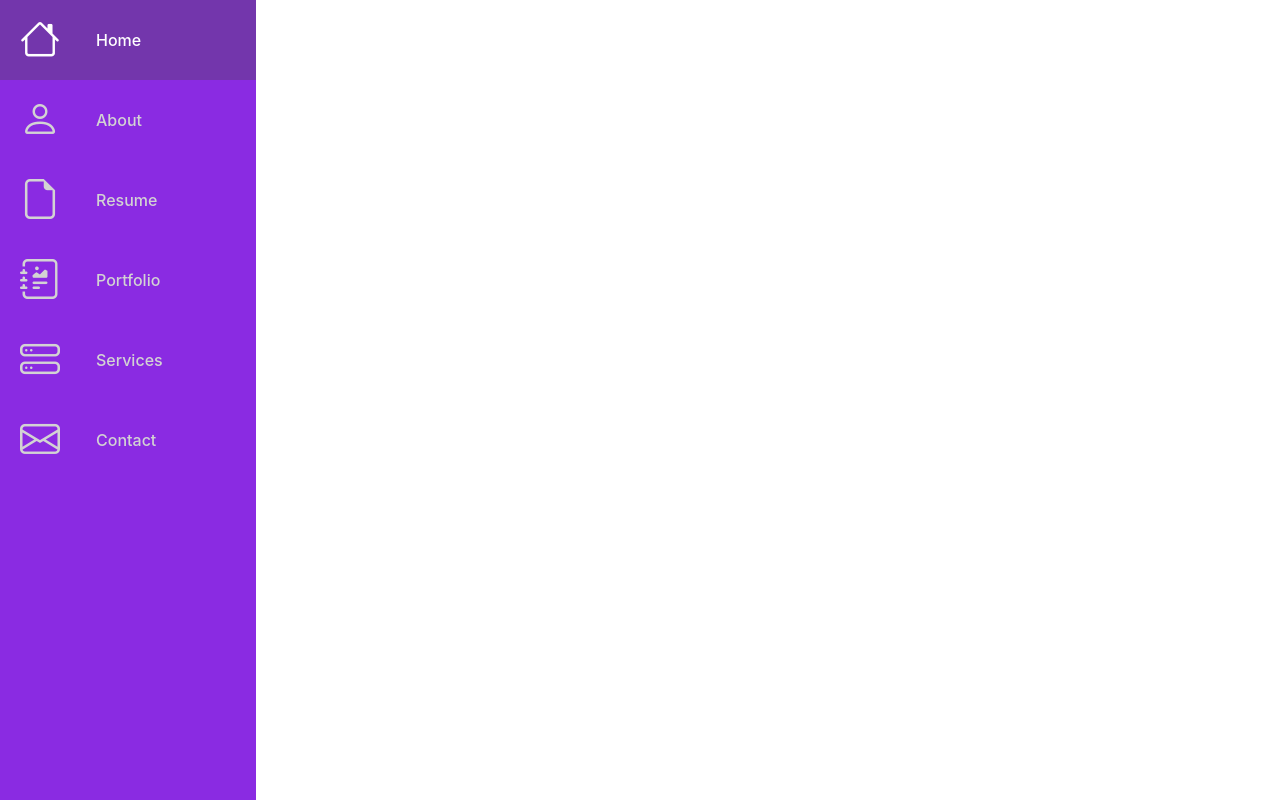
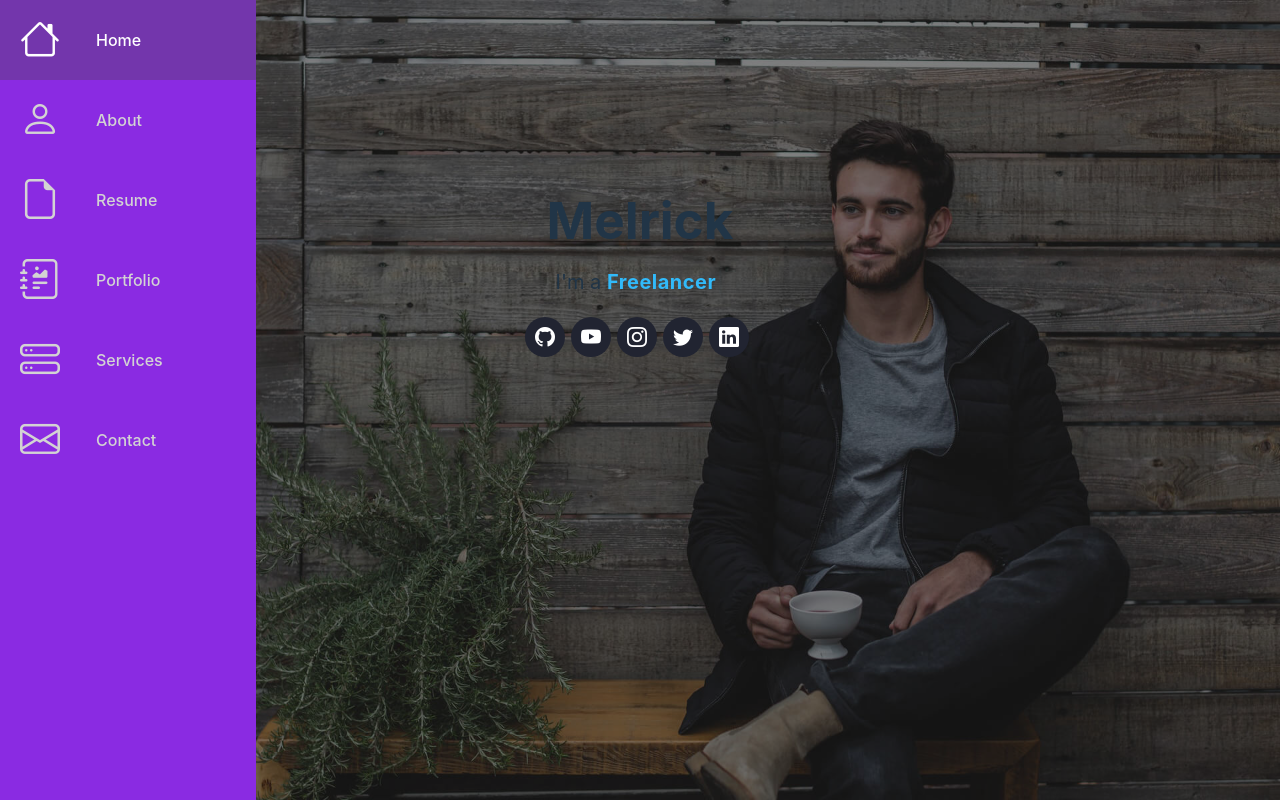
Before and after one commit to Melrick1/ReactCV, a React (Vite) app: page / in a window 1280 px wide. Built offline with nearby package versions, Linux system fonts and the light colour scheme.

Commit message:
Added Hero

```diff
--- a/package.json
+++ b/package.json
@@ -12,7 +12,9 @@
   "dependencies": {
     "bootstrap-icons": "^1.11.2",
     "react": "^18.2.0",
-    "react-dom": "^18.2.0"
+    "react-dom": "^18.2.0",
+    "typed": "^10.0.0-beta.2",
+    "typed.js": "^2.1.0"
   },
   "devDependencies": {
     "@types/react": "^18.2.43",
--- a/src/App.css
+++ b/src/App.css
@@ -1,43 +1,5 @@
 #root {
   max-width: 1280px;
   font-size: 16px;
-  margin: 0 auto;
-  padding: 2rem;
   text-align: center;
 }
-
-.logo {
-  height: 6em;
-  padding: 1.5em;
-  will-change: filter;
-  transition: filter 300ms;
-}
-.logo:hover {
-  filter: drop-shadow(0 0 2em #646cffaa);
-}
-.logo.react:hover {
-  filter: drop-shadow(0 0 2em #61dafbaa);
-}
-
-@keyframes logo-spin {
-  from {
-    transform: rotate(0deg);
-  }
-  to {
-    transform: rotate(360deg);
-  }
-}
-
-@media (prefers-reduced-motion: no-preference) {
-  a:nth-of-type(2) .logo {
-    animation: logo-spin infinite 20s linear;
-  }
-}
-
-.card {
-  padding: 2em;
-}
-
-.read-the-docs {
-  color: #888;
-}
--- a/src/App.jsx
+++ b/src/App.jsx
@@ -1,16 +1,15 @@
-import { useState } from 'react'
 import reactLogo from './assets/react.svg'
 import viteLogo from '/vite.svg'
 import './App.css'
 import 'bootstrap-icons/font/bootstrap-icons.css'
 import Navigation from './components/Nav'
+import Hero from './components/Hero'
 
 function App() {
-  const [count, setCount] = useState(0)
-
   return (
     <>
       <Navigation/>
+      <Hero/>
     </>
   )
 }
--- /dev/null
+++ b/src/assets/css/Hero.css
@@ -0,0 +1,59 @@
+.hero {
+    width: 100%;
+    height: 100vh;
+    top: 0;
+    position: absolute;
+    background: url("../imgs/hero-bg.jpg") top center;
+    background-size: cover;
+}
+
+/* Background Tint */
+.hero:after {
+    content: "";
+    background: rgba(0, 0, 0, 0.5);
+    position: absolute;
+    bottom: 0;
+    top: 0;
+    left: 0;
+    right: 0;
+    z-index: 0;
+}
+
+/* Hero name */
+.hero-container{
+    position: relative;
+    z-index: 1;
+    margin-top: 12rem;
+}
+
+.hero p{
+    font-size: 20px;
+    margin-top: -1rem;
+}
+
+.hero span{
+    font-size: 20px;
+    letter-spacing: 0.5px;
+    color: #31bafa;
+    font-weight: bold;
+}
+
+/* Social Links */
+.social-links a {
+    font-size: 20px;
+    display: inline-block;
+    background: #212431;
+    color: #fff;
+    line-height: 1;
+    margin-right: 6px;
+    border-radius: 50%;
+    text-align: center;
+    width: 40px;
+    height: 40px;
+    transition: 0.3s;
+}
+
+.social-links i{
+    display: inline-block;
+    margin: 10px;
+}
--- a/src/assets/css/Nav.css
+++ b/src/assets/css/Nav.css
@@ -3,6 +3,7 @@
     position: fixed;
     background-color: blueviolet;
     transition: width 200ms ease;
+    z-index: 10;
 }
 
 .nav-list{
@@ -40,7 +41,7 @@
 .nav-link:hover{
     color: white;
     background-color: rgb(115, 54, 172);
-    -webkit-transition: background-color 200ms linear;
+    transition: background-color 200ms linear;
 }
 
 /* Large screens */
--- /dev/null
+++ b/src/components/Hero.jsx
@@ -0,0 +1,46 @@
+import '../assets/css/Hero.css'
+import React, { useEffect } from 'react';
+import Typed from 'typed.js';
+
+const Hero = () => {
+    useEffect(() => {
+        // Initialize Typed.js after the component has mounted
+        const options = {
+            strings: ["Designer", "Developer", "Freelancer", "Photographer"],
+            typeSpeed: 75,
+            backSpeed: 60,
+            loop: true,
+            onLastStringBackspaced: (self) => {
+                // Pause for 3000 milliseconds (3 seconds) between loops
+                setTimeout(() => {
+                    self.start();
+                }, 3000);
+            },
+        };
+
+        const typed = new Typed('.typed', options);
+
+        // Cleanup the Typed instance when the component unmounts
+        return () => {
+            typed.destroy();
+        };
+    }, []); // Empty dependency array to run the effect only once
+
+    return(
+        <div className='hero'>
+            <div className='hero-container' data-aos='fade-in'>
+                <h1>Melrick</h1>
+                <p>I'm a <span className='typed'></span></p>
+                <div className='social-links'>
+                    <a href="#" class="github"><i class="bi bi-github"></i></a>
+                    <a href="#" class="youtube"><i class="bi bi-youtube"></i></a>
+                    <a href="#" class="instagram"><i class="bi bi-instagram"></i></a>
+                    <a href="#" class="twitter"><i class="bi bi-twitter"></i></a>
+                    <a href="#" class="linkedin"><i class="bi bi-linkedin"></i></a>
+                </div>
+            </div>
+        </div>
+    )
+}
+
+export default Hero;
```
Also changed, not shown: src/assets/imgs/hero-bg.jpg (added), 1 other file (tests, documents, lock files or other folders).
